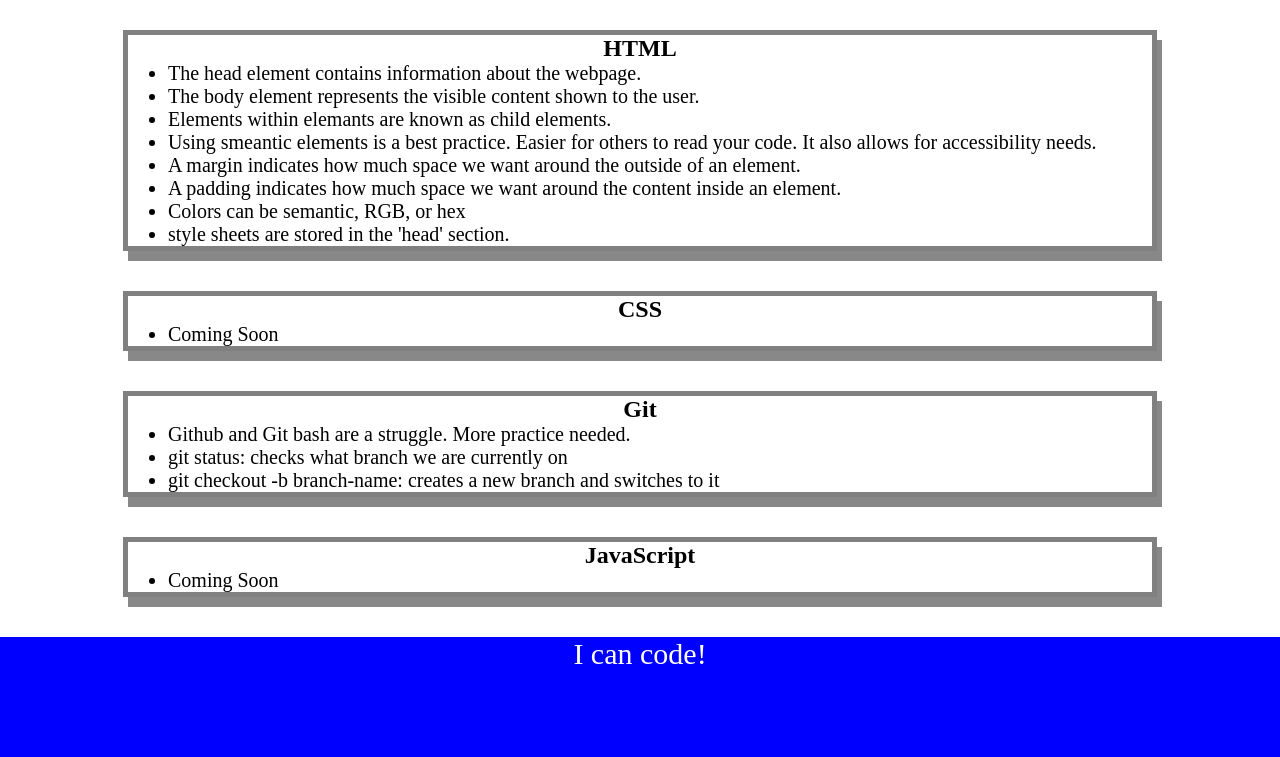
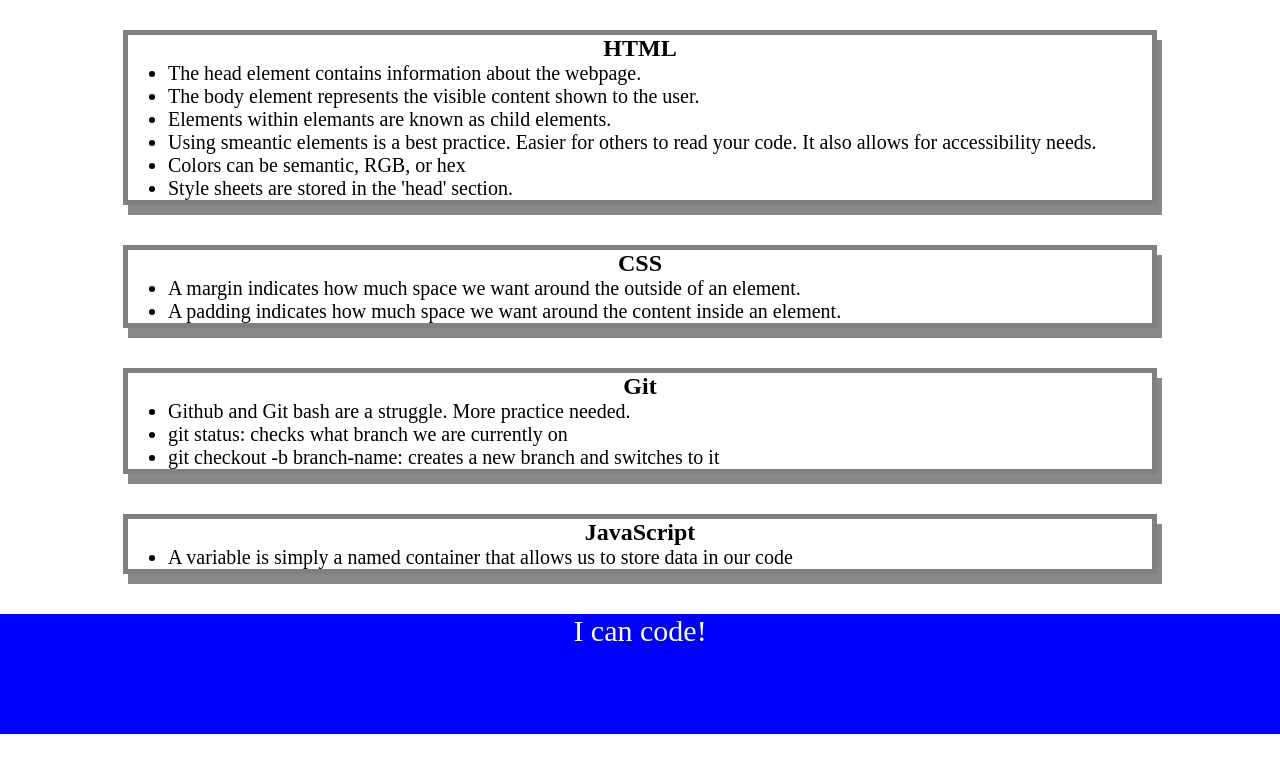
Before and after one commit to TheInterloper/prework-study-guide, a plain HTML site: page index.html in a window 1280 px wide. Shown: the part 130-887 px from the top of the page. After the commit the page ends 864 px from the top, so only its background shows below. Drawn offline with Linux system fonts and the light colour scheme.

Commit message:
Added JavaScript with for loop

```diff
--- /dev/null
+++ b/assets/script.js
@@ -0,0 +1,17 @@
+var topics = ['HTML', 'CSS', 'Git', 'JavaScript'];
+for (var x = 0; x < topics.length; x++) {
+  console.log(topics[x]);
+}
+/*
+if (topic === 'HTML') {
+  console.log("Let's study HTML!");
+} else if (topic === 'CSS') {
+  console.log("Let's study CSS!");
+} else if (topic === 'Git') {
+  console.log("Let's study Git!");
+} else if (topic === 'JavaScript') {
+  console.log("Let's study JavaScript!");
+} else {
+  console.log('Please try again!');
+}
+*/
--- a/index.html
+++ b/index.html
@@ -14,6 +14,7 @@
         src="./assets/bowtie-cat.png"
         alt="Profile image of cat wearing a bow tie."
       />
+      <h2>✨ Open the Console to See What's Happening ✨</h2>
     </header>
     <main>
       <section class="card" id="html-section">
@@ -28,17 +29,22 @@
             Using smeantic elements is a best practice. Easier for others to
             read your code. It also allows for accessibility needs.
           </li>
-          <li>A margin indicates how much space we want around the outside of an element.</li>
-          <li>A padding indicates how much space we want around the content inside an element.</li>
           <li>Colors can be semantic, RGB, or hex</li>
-          <li>style sheets are stored in the 'head' section.</li>
+          <li>Style sheets are stored in the 'head' section.</li>
         </ul>
       </section>
 
       <section class="card" id="css-section">
         <h2>CSS</h2>
         <ul>
-          <li>Coming Soon</li>
+          <li>
+            A margin indicates how much space we want around the outside of an
+            element.
+          </li>
+          <li>
+            A padding indicates how much space we want around the content inside
+            an element.
+          </li>
         </ul>
       </section>
 
@@ -56,7 +62,10 @@
       <section class="card" id="javascript-section">
         <h2>JavaScript</h2>
         <ul>
-          <li>Coming Soon</li>
+          <li>
+            A variable is simply a named container that allows us to store data
+            in our code
+          </li>
         </ul>
       </section>
     </main>
@@ -64,5 +73,6 @@
     <footer>
       <p>I can code!</p>
     </footer>
+    <script src="./assets/script.js"></script>
   </body>
 </html>
```
